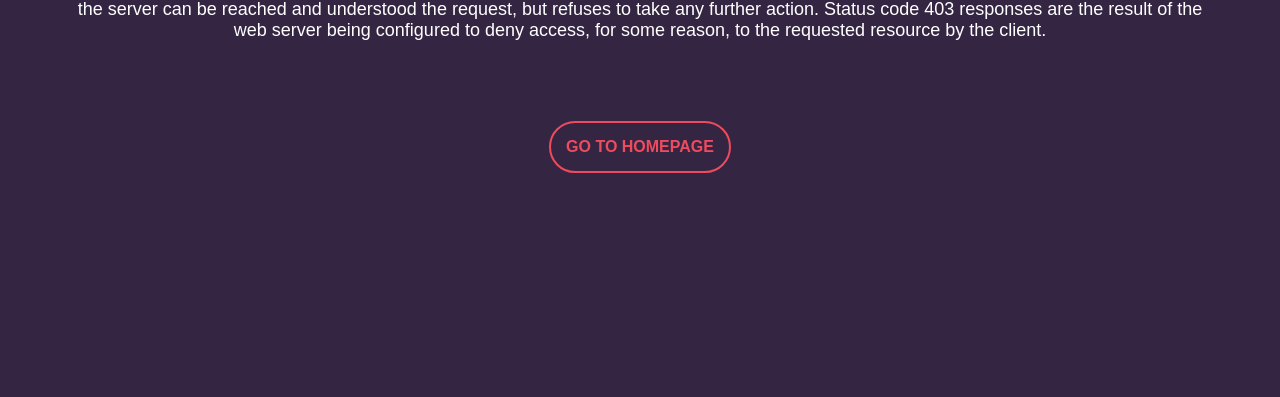
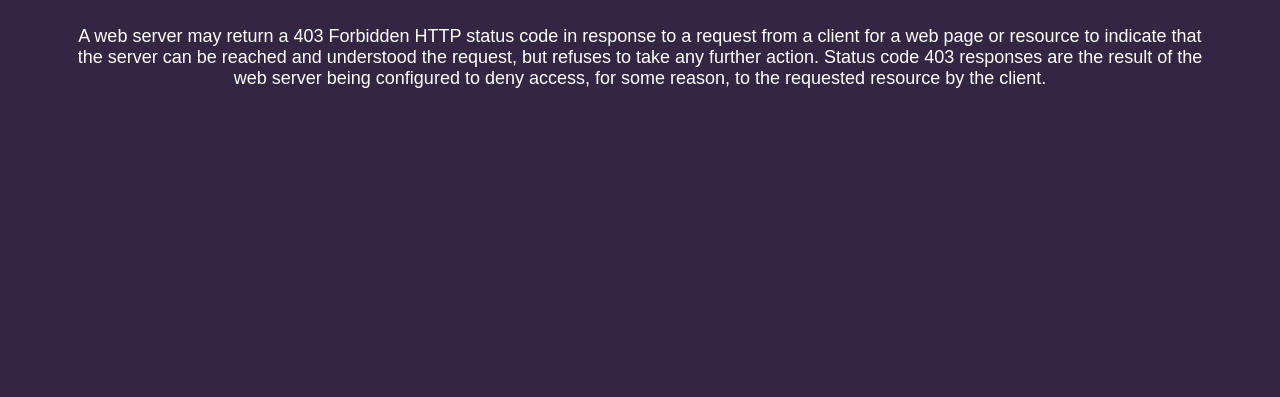
Before and after one commit to ajeetrajbhar2505/classes-backend, a website: page public/index.html in a window 1280 px wide. Shown: the part 411-808 px from the top of the page. Drawn offline with Linux system fonts and the light colour scheme.

```diff
--- a/public/index.html
+++ b/public/index.html
@@ -10,8 +10,4 @@
     <div class="isi">
          A web server may return a 403 Forbidden HTTP status code in response to a request from a client for a web page or resource to indicate that the server can be reached and understood the request, but refuses to take any further action. Status code 403 responses are the result of the web server being configured to deny access, for some reason, to the requested resource by the client.
          </div>
-
-    <div class="buttons">
-        <a class="button" href="https://www.brodroid.com">Go to homepage</a>
-    </div>
 </div>
--- a/public/style.css
+++ b/public/style.css
@@ -8,7 +8,6 @@
 body {
     font-family: 'Raleway', sans-serif;
     background-color: #342643;
-    height: 100%;
     padding: 10px;
 }
 
```
Also changed, not shown: index.js (+6 -1 lines).
